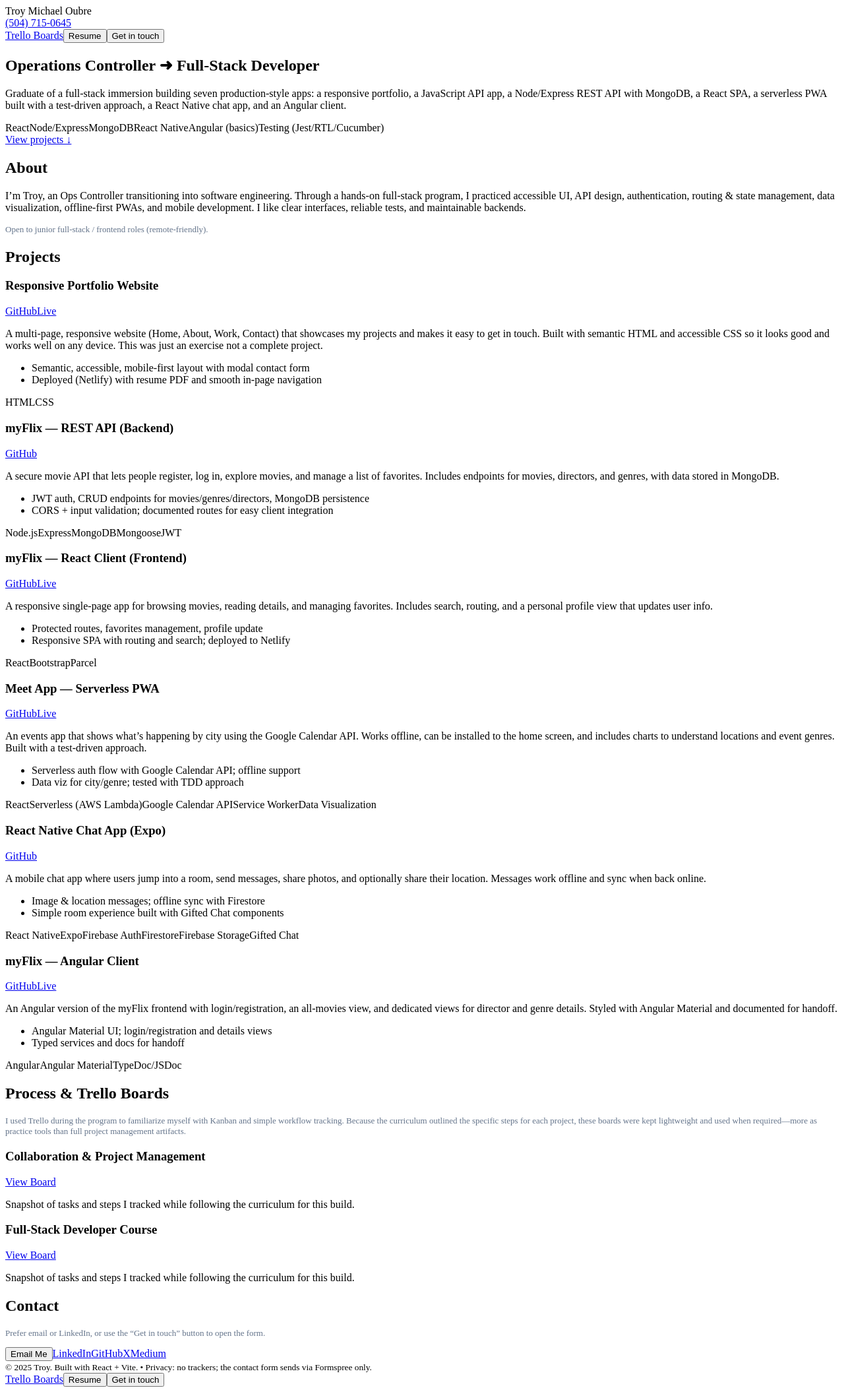
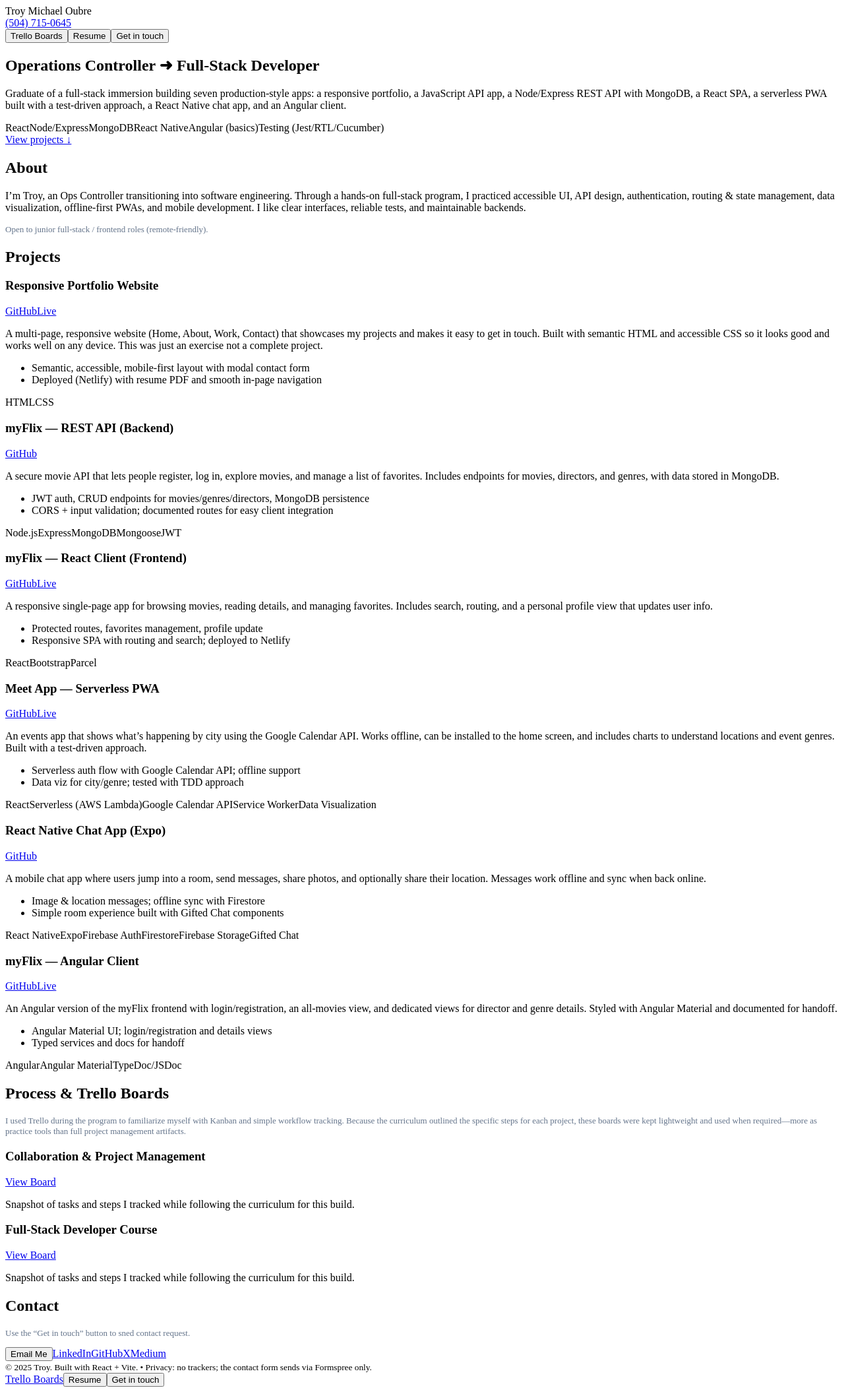
Before and after one commit to tmoubre/My_Portfolio, a React (Vite) app: page / in a window 1280 px wide. Shown: the whole page at 66% size. Built offline with nearby package versions, Linux system fonts and the light colour scheme; the HTML template or start-up script is replaced by a standard one.

Commit message:
Updated styling

```diff
--- a/src/App.jsx
+++ b/src/App.jsx
@@ -158,7 +158,7 @@ export default function App() {
           </div>
           <nav>
             {/* Use <a> for section jump so sizing matches buttons after CSS normalizer */}
-            <a className="modal-secondary btn-sm" href="#boards">Trello Boards</a>
+            <button className="modal-secondary btn-sm" href="#boards">Trello Boards</button>
             <button type="button" className="modal-secondary btn-sm" onClick={openResumeModal}>
               Resume
             </button>
@@ -244,7 +244,7 @@ export default function App() {
         {/* Contact */}
         <section id="contact" className="card">
           <h2>Contact</h2>
-          <p className="muted">Prefer email or LinkedIn, or use the “Get in touch” button to open the form.</p>
+          <p className="muted">Use the “Get in touch” button to sned contact request.</p>
 
           <div className="contact" role="list" style={{ marginTop: '6px' }}>
             <button type="button" onClick={openChoiceModal}>Email Me</button>
--- a/src/styles.css
+++ b/src/styles.css
@@ -462,7 +462,7 @@ h2 {
 
 .proj-bullets {
   margin: 8px 0 0 18px;
-  color: var(--muted);
+  color: var(--text);
   font-size: 14px;
 }
 
```
